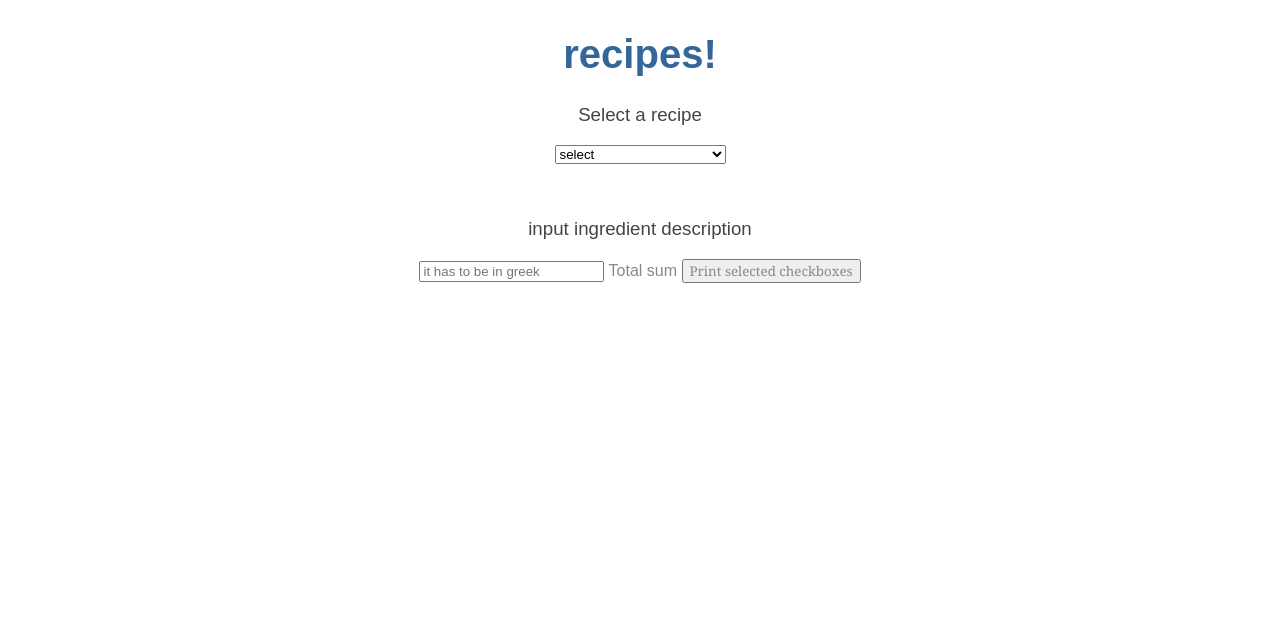
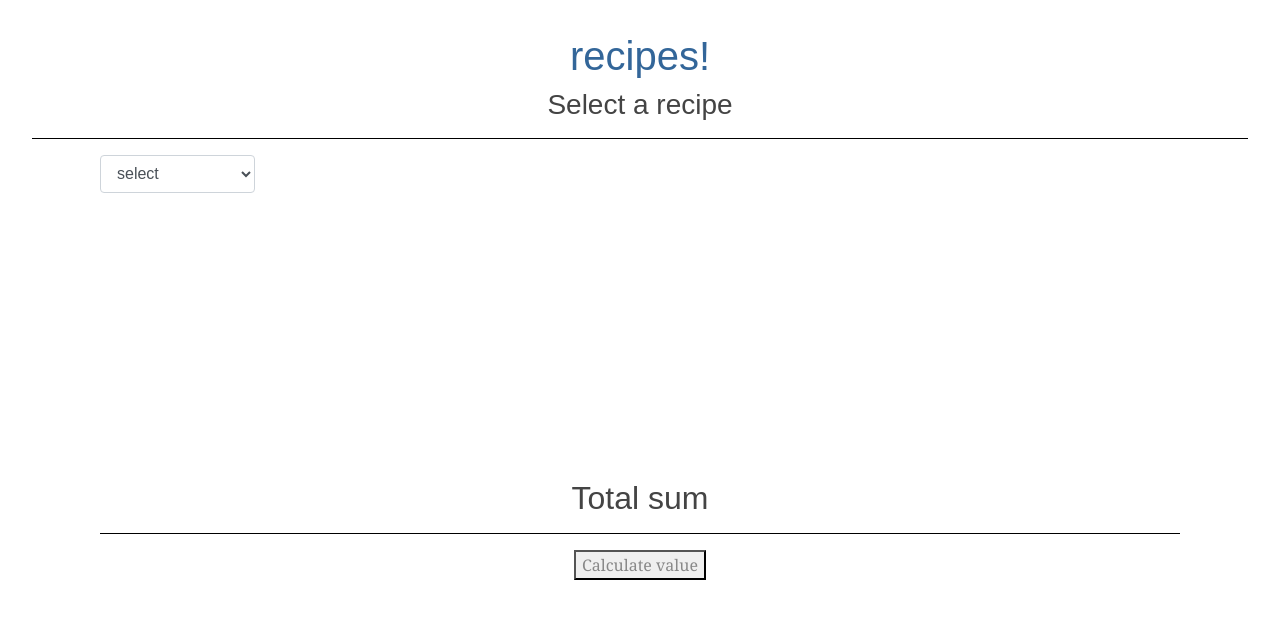
Before and after one commit to sbaibos/recipes, an Angular app: page / in a window 1280 px wide. Shown: the top 618 px of the page. Built offline with nearby package versions, Linux system fonts and the light colour scheme.

Commit message:
added bootstrap and css

```diff
--- a/src/app/components/recipe/recipe.component.css
+++ b/src/app/components/recipe/recipe.component.css
@@ -0,0 +1,25 @@
+
+
+		.image{
+
+		display:block;
+		margin:auto;
+		width: 200px;
+		overflow: hidden;
+
+		}
+
+		.parent{
+		overflow: hidden;
+
+    height: 100%;
+		}
+	.overflow{
+
+
+    height: 300px;
+
+       top: 0;
+		overflow-y:scroll
+		}
+   hr{border-color: black;}
--- a/src/app/components/recipe/recipe.component.html
+++ b/src/app/components/recipe/recipe.component.html
@@ -3,32 +3,35 @@
 {{name}}
 
 </div>
+<h3>Select a recipe</h3>
+<hr>
+<section id="about" class="container section">
+  <div class="container">
+    <div class="row">
+      <!-- <div class="col-md-12 "> -->
 
+<div class="col-md-2  " >
 
-<h3>Select a recipe</h3>
-    <select [(ngModel)]="selectedRecipeModel" >
+    <select class="form-control"[(ngModel)]="selectedRecipeModel" >
       <option   [value]=null>select</option>
       <option *ngFor="let recipe of recipes" [ngValue]="recipe.recipe_id">{{recipe.recipe_name}}</option>
     </select>
-    <br>
+
+
+  </div><!-- end md-2 -->
 
 
 
-
-<br>
-<br>
-
-<h3>input ingredient description</h3>
-<input [(ngModel)]="ingredientDescription" placeholder="it has to be in greek">
-
-
+<div class="col-md-4 overflow"  >
+<!-- <h3>input ingredient description</h3>
+<input [(ngModel)]="ingredientDescription" placeholder="it has to be in greek"> -->
 <div *ngIf = 'selectedRecipeModel'>
 
 <table>
   <tr>
 <th>  Description</th>
 <th>Price</th>
-<th> id</th>
+<!-- <th> id</th>  -->
 <th> select</th>
 </tr>
 
@@ -39,7 +42,7 @@
 
  <td>{{ingredient.product}}</td>
     <td >{{ingredient.price}} </td>
-	<td>{{ingredient.recipe_id}}</td>
+	<!-- <td>{{ingredient.recipe_id}}</td> -->
   <td>
      <input type="checkbox" [(ngModel)]="ingredient.selected" value={{ingredient.price}} id={{ingredient.price}}  name="num">
   </td>
@@ -49,7 +52,12 @@
 </table>
 </div>
 
-<div *ngIf = 'ingredientDescription'>
+
+</div> <!--end md4-->
+
+
+
+<!-- <div *ngIf = 'ingredientDescription'>
 
 <table>
   <tr>
@@ -73,9 +81,31 @@
 
 </tr>
 </table>
+</div> -->
+<div class="col-md-6  overflow">
+  <div *ngFor="let recipe of recipes | filter :{recipe_id:selectedRecipeModel} ">
+ <h3> {{recipe.recipe_name}} </h3> <!--name and data-->
+<p >{{recipe.recipe_description}}   </p>
 </div>
+  </div><!--end md6-->
 
 
 
-Total sum {{ingredient_sum}}
-<button (click)="getSelected()">Print selected checkboxes</button>
+<!-- </div>  -->
+<!--end parent-->
+</div><!--end row-->
+<br>
+ <div class="row">
+      <div class="col-md-12 parent">
+<h2>Total sum </h2>
+<hr>
+
+<button btn btn-primary (click)="getSelected()">Calculate value </button>
+<h3>
+  {{ingredient_sum}}
+</h3>
+      </div>
+      </div>
+
+</div> <!--end container-->
+</section>
--- a/src/index.html
+++ b/src/index.html
@@ -7,6 +7,14 @@
 
   <meta name="viewport" content="width=device-width, initial-scale=1">
   <link rel="icon" type="image/x-icon" href="favicon.ico">
+<!--bootstrap via cdn -->
+
+  <link rel="stylesheet" href="https://maxcdn.bootstrapcdn.com/bootstrap/4.0.0/css/bootstrap.min.css" integrity="sha384-Gn5384xqQ1aoWXA+058RXPxPg6fy4IWvTNh0E263XmFcJlSAwiGgFAW/dAiS6JXm" crossorigin="anonymous">
+   <script src="https://code.jquery.com/jquery-3.2.1.slim.min.js" integrity="sha384-KJ3o2DKtIkvYIK3UENzmM7KCkRr/rE9/Qpg6aAZGJwFDMVNA/GpGFF93hXpG5KkN" crossorigin="anonymous"></script>
+<script src="https://cdnjs.cloudflare.com/ajax/libs/popper.js/1.12.9/umd/popper.min.js" integrity="sha384-ApNbgh9B+Y1QKtv3Rn7W3mgPxhU9K/ScQsAP7hUibX39j7fakFPskvXusvfa0b4Q" crossorigin="anonymous"></script>
+<script src="https://maxcdn.bootstrapcdn.com/bootstrap/4.0.0/js/bootstrap.min.js" integrity="sha384-JZR6Spejh4U02d8jOt6vLEHfe/JQGiRRSQQxSfFWpi1MquVdAyjUar5+76PVCmYl" crossorigin="anonymous"></script>
+
+
 </head>
 <body>
   <app-root></app-root>
```
